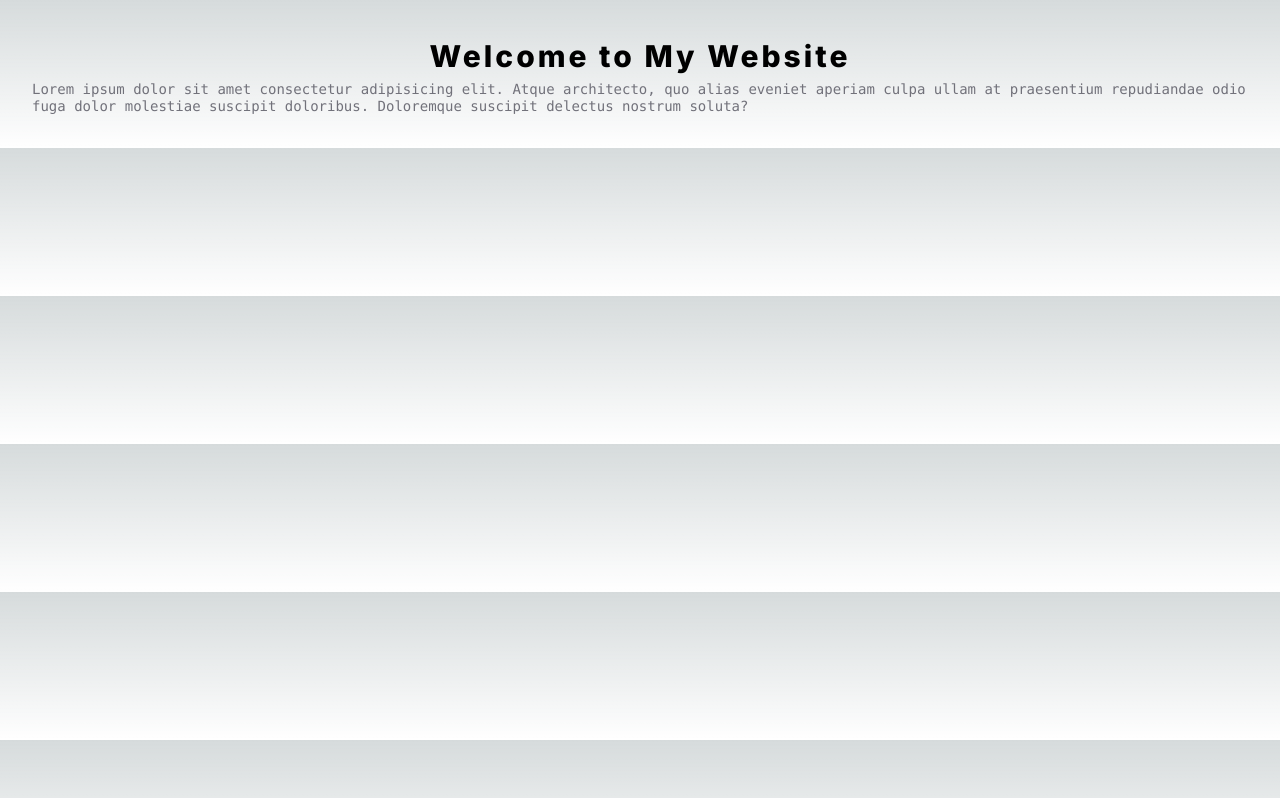
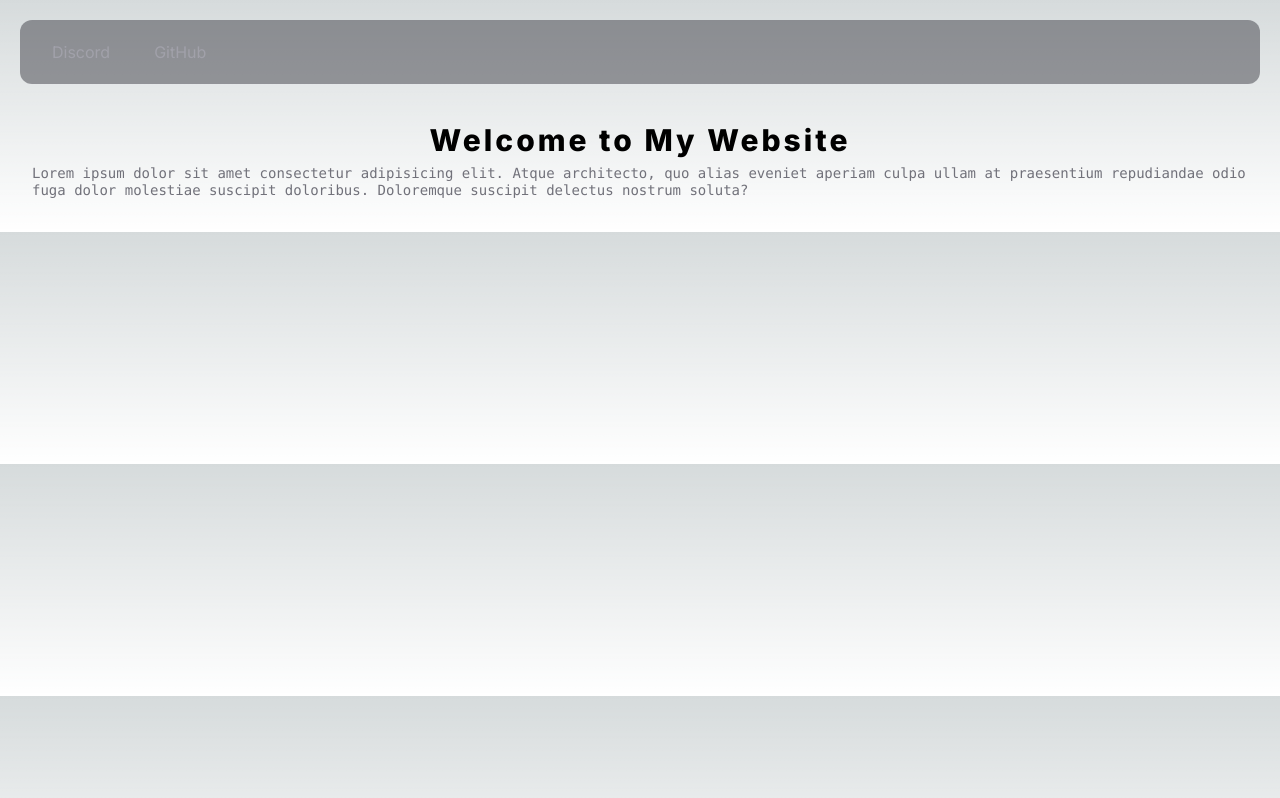
Before and after one commit to gm-walker/exploration_website, a Next.js app: page / in a window 1280 px wide. Built offline with nearby package versions, Linux system fonts and the light colour scheme.

Commit message:
<feat> Moved Navbar from Homepage to Layout

```diff
--- a/src/app/layout.tsx
+++ b/src/app/layout.tsx
@@ -1,12 +1,13 @@
 import type { Metadata } from "next";
 import { Inter } from "next/font/google";
 import "./globals.css";
+import Navbar from "@/components/navbar";
 
 const inter = Inter({ subsets: ["latin"] });
 
 export const metadata: Metadata = {
-  title: "Create Next App",
-  description: "Generated by create next app",
+  title: "Exploration",
+  description: "A way for me to explore web development through NextJS",
 };
 
 export default function RootLayout({
@@ -16,7 +17,13 @@ export default function RootLayout({
 }>) {
   return (
     <html lang="en">
-      <body className={inter.className}>{children}</body>
+
+      <body className={inter.className}>
+        <main>
+          <Navbar/>
+        </main>
+        {children}
+      </body>
     </html>
   );
 }
--- a/src/app/page.tsx
+++ b/src/app/page.tsx
@@ -1,5 +1,6 @@
+import Navbar from "@/components/navbar";
 import Image from "next/image";
-
+Navbar
 export default function Home() {
   return (
     <main className="flex m-8">
```
